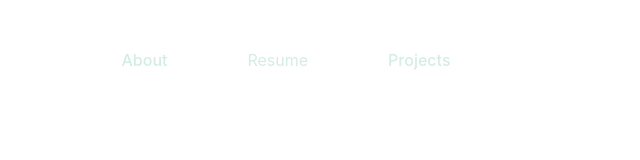
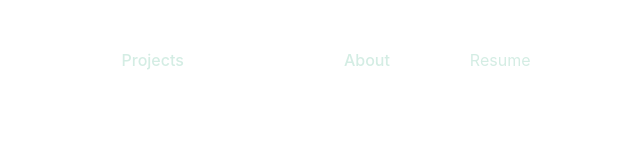
Before and after one commit to WChen04/My-Website, a Vue app: page / in a window 1280 px wide. Shown: the top 160 px of the page, without its empty margins (354-994 px from the left). Built offline with nearby package versions, Linux system fonts and the light colour scheme.

Commit message:
Update Navbar.vue

```diff
--- a/src/components/Navbar.vue
+++ b/src/components/Navbar.vue
@@ -1,9 +1,9 @@
 <template>
   <nav>
     <div class="Navigation">
+      <RouterLink to="/" id="Projects">Projects</RouterLink>
       <RouterLink to="/about" id="About">About</RouterLink>
       <li id="NavBarOptions">Resume</li>
-      <RouterLink to="/" id="Projects">Projects</RouterLink>
     </div>
   </nav>
 </template>
```
